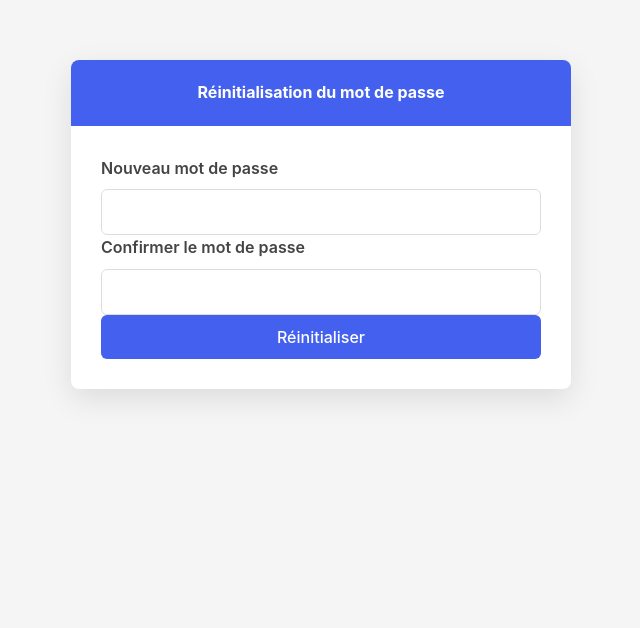
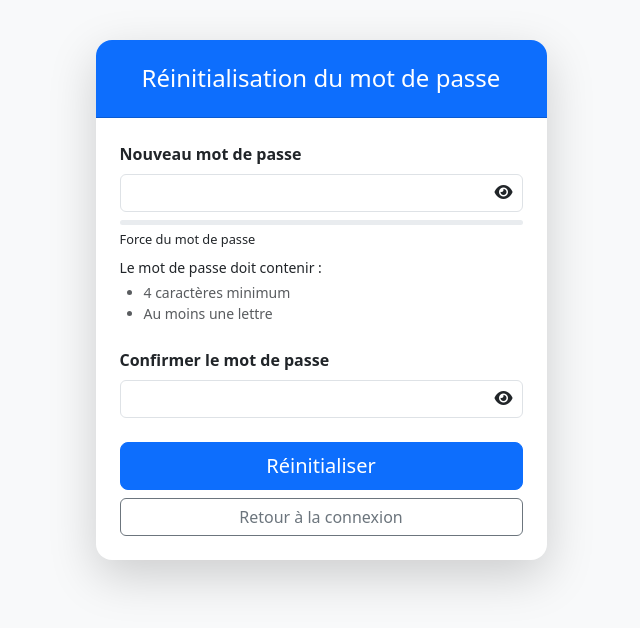
Before and after one commit to 2353523/gestion-lab, a Flask app: page /reset-password in a window 1280 px wide. Shown: the top 628 px of the page, without its empty margins (319-959 px from the left). Run offline with Flask 3, Linux system fonts and the light colour scheme; a user stored in the database is signed in; some libraries are stand-ins or nearby versions.

Commit message:
sidahmed43

```diff
--- a/templates/reset_password.html
+++ b/templates/reset_password.html
@@ -4,225 +4,114 @@
     <meta charset="UTF-8">
     <meta name="viewport" content="width=device-width, initial-scale=1.0">
     <title>Réinitialisation du mot de passe</title>
+    <!-- Bootstrap CSS -->
+    <link href="https://cdnjs.cloudflare.com/ajax/libs/bootstrap/5.3.0/css/bootstrap.min.css" rel="stylesheet">
+    <!-- Font Awesome pour les icônes -->
+    <link href="https://cdnjs.cloudflare.com/ajax/libs/font-awesome/6.4.0/css/all.min.css" rel="stylesheet">
     <style>
-        /* Reset et styles de base */
-        * {
-            margin: 0;
-            padding: 0;
-            box-sizing: border-box;
-            font-family: -apple-system, BlinkMacSystemFont, 'Segoe UI', Roboto, Oxygen, Ubuntu, Cantarell, 'Open Sans', 'Helvetica Neue', sans-serif;
+        body {
+            background-color: #f8f9fa;
+            padding-top: 40px;
         }
-
-        body {
-            background-color: #f5f5f5;
-            line-height: 1.6;
-            color: #333;
-            padding: 20px;
+        .card {
+            border: none;
+            border-radius: 1rem;
+            box-shadow: 0 0.5rem 1rem rgba(0, 0, 0, 0.15);
         }
-
-        .container {
-            max-width: 500px;
-            margin: 40px auto;
+        .card-header {
+            border-radius: 1rem 1rem 0 0 !important;
+            padding: 1.5rem;
         }
-
-        .card {
-            background: white;
-            border-radius: 8px;
-            box-shadow: 0 10px 30px rgba(0, 0, 0, 0.1);
-            overflow: hidden;
+        .form-control:focus {
+            box-shadow: 0 0 0 0.25rem rgba(13, 110, 253, 0.25);
         }
-
-        .card-header {
-            background-color: #4361ee;
-            color: white;
-            padding: 20px;
-            text-align: center;
+        .password-toggle {
+            cursor: pointer;
+            position: absolute;
+            right: 10px;
+            top: 38px;
         }
-
-        .card-title {
-            font-size: 1.4rem;
-            font-weight: 600;
+        .password-strength-meter {
+            height: 5px;
+            width: 100%;
+            background-color: #e9ecef;
+            margin-top: 10px;
+            border-radius: 3px;
         }
-
-        .card-body {
-            padding: 30px;
+        .password-strength-meter div {
+            height: 100%;
+            border-radius: 3px;
+            transition: width 0.5s ease;
         }
-
-        /* Formulaire */
-        .form-group {
-            margin-bottom: 25px;
-        }
-
-        .form-label {
-            display: block;
-            margin-bottom: 8px;
-            font-weight: 600;
-            color: #444;
-        }
-
-        .input-group {
-            position: relative;
-        }
-
-        .form-control {
-            width: 100%;
-            padding: 12px 15px;
-            border: 1px solid #ddd;
-            border-radius: 6px;
-            font-size: 1rem;
-            transition: border-color 0.2s ease;
-        }
-
-        .form-control:focus {
-            outline: none;
-            border-color: #4361ee;
-            box-shadow: 0 0 0 3px rgba(67, 97, 238, 0.15);
-        }
-
-        .form-text {
-            font-size: 0.85rem;
-            margin-top: 6px;
-            color: #666;
-        }
-
-        /* Liste de vérification du mot de passe */
-        .password-checklist {
-            margin-top: 12px;
-        }
-
-        .password-checklist ul {
-            padding-left: 15px;
+        .password-strength-text {
+            font-size: 0.8rem;
             margin-top: 5px;
         }
-
-        .password-checklist li {
-            margin-bottom: 3px;
-            list-style-type: none;
-            position: relative;
-            padding-left: 20px;
-        }
-
-        .password-checklist li::before {
-            content: '•';
-            position: absolute;
-            left: 0;
-            color: inherit;
-        }
-
-        .valid {
-            color: #22c55e;
-        }
-
-        .invalid {
-            color: #ef4444;
-        }
-
-        /* Icône de visibilité du mot de passe */
-        .password-toggle {
-            position: absolute;
-            right: 15px;
-            top: 50%;
-            transform: translateY(-50%);
-            cursor: pointer;
-            color: #666;
-            z-index: 2;
-            background: none;
-            border: none;
-            padding: 0;
-            display: flex;
-            align-items: center;
-            justify-content: center;
-        }
-
-        /* Boutons */
-        .btn {
-            display: inline-block;
-            padding: 12px 20px;
-            font-size: 1rem;
-            font-weight: 500;
-            text-align: center;
-            text-decoration: none;
-            border: none;
-            border-radius: 6px;
-            cursor: pointer;
-            transition: all 0.2s ease;
-        }
-
-        .btn-primary {
-            background-color: #4361ee;
-            color: white;
-            width: 100%;
-        }
-
-        .btn-primary:hover {
-            background-color: #3a56d4;
-        }
-
-        .btn-link {
-            background: none;
-            color: #4361ee;
-            padding: 10px;
-            width: 100%;
-            text-align: center;
-            margin-top: 10px;
-            display: block;
-        }
-
-        .btn-link:hover {
-            text-decoration: underline;
-            background-color: rgba(67, 97, 238, 0.05);
-        }
-
-        .error-text {
-            color: #ef4444;
-            font-size: 0.85rem;
-            margin-top: 6px;
-        }
-
-        /* Icons */
-        .icon {
-            display: inline-block;
-            width: 1em;
-            height: 1em;
-            stroke-width: 0;
-            stroke: currentColor;
-            fill: currentColor;
-            vertical-align: -0.125em;
-            margin-right: 5px;
-        }
+        .very-weak { width: 33%; background-color: #dc3545; }
+        .medium { width: 66%; background-color: #ffc107; }
+        .strong { width: 100%; background-color: #198754; }
     </style>
 </head>
 <body>
-    <div class="container mt-5">
+    <div class="container">
         <div class="row justify-content-center">
-            <div class="col-md-6">
-                <div class="card shadow">
-                    <div class="card-header bg-primary text-white">
+            <div class="col-md-6 col-lg-5">
+                <div class="card shadow-lg">
+                    <div class="card-header bg-primary text-white text-center">
                         <h4 class="mb-0">Réinitialisation du mot de passe</h4>
                     </div>
-                    <div class="card-body">
+                    <div class="card-body p-4">
+                        <!-- Flash messages -->
                         {% with messages = get_flashed_messages(with_categories=true) %}
                             {% if messages %}
                                 {% for category, message in messages %}
-                                    <div class="alert alert-{{ category }} alert-dismissible fade show">
+                                    <div class="alert alert-{{ category }} alert-dismissible fade show" role="alert">
                                         {{ message }}
-                                        <button type="button" class="btn-close" data-bs-dismiss="alert"></button>
+                                        <button type="button" class="btn-close" data-bs-dismiss="alert" aria-label="Close"></button>
                                     </div>
                                 {% endfor %}
                             {% endif %}
                         {% endwith %}
 
-                        <form method="POST" action="{{ url_for('reset_password') }}"><input type="hidden" name="csrf_token" value="{{ csrf_token() }}">
-                            <div class="mb-3">
-                                <label for="new_password" class="form-label">Nouveau mot de passe</label>
+                        <form id="passwordResetForm" method="POST" action="{{ url_for('reset_password') }}">
+                            <input type="hidden" name="csrf_token" value="{{ csrf_token() }}">
+
+                            <div class="mb-4 position-relative">
+                                <label for="new_password" class="form-label fw-bold">Nouveau mot de passe</label>
                                 <input type="password" class="form-control" id="new_password" name="new_password" required>
+                                <span class="password-toggle" onclick="togglePasswordVisibility('new_password', 'toggleIcon1')">
+                                    <i id="toggleIcon1" class="fa fa-eye"></i>
+                                </span>
+                                <!-- Indicateur de force du mot de passe -->
+                                <div class="password-strength-meter mt-2">
+                                    <div id="strength-meter"></div>
+                                </div>
+                                <div class="password-strength-text" id="password-strength-text">Force du mot de passe</div>
+
+                                <!-- Critères du mot de passe -->
+                                <div class="mt-2 small">
+                                    <p class="mb-1">Le mot de passe doit contenir :</p>
+                                    <ul class="ps-4">
+                                        <li id="length" class="text-muted">4 caractères minimum</li>
+                                        <li id="letter" class="text-muted">Au moins une lettre</li>
+                                    </ul>
+                                </div>
                             </div>
-                            <div class="mb-3">
-                                <label for="confirm_password" class="form-label">Confirmer le mot de passe</label>
+
+                            <div class="mb-4 position-relative">
+                                <label for="confirm_password" class="form-label fw-bold">Confirmer le mot de passe</label>
                                 <input type="password" class="form-control" id="confirm_password" name="confirm_password" required>
+                                <span class="password-toggle" onclick="togglePasswordVisibility('confirm_password', 'toggleIcon2')">
+                                    <i id="toggleIcon2" class="fa fa-eye"></i>
+                                </span>
+                                <div class="invalid-feedback" id="password-match-feedback">
+                                    Les mots de passe ne correspondent pas
+                                </div>
                             </div>
-                            <div class="d-grid">
-                                <button type="submit" class="btn btn-primary">Réinitialiser</button>
+
+                            <div class="d-grid gap-2">
+                                <button type="submit" class="btn btn-primary btn-lg" id="submit-btn">Réinitialiser</button>
+                                <a href="{{ url_for('login') }}" class="btn btn-outline-secondary">Retour à la connexion</a>
                             </div>
                         </form>
                     </div>
@@ -231,6 +120,148 @@
         </div>
     </div>
 
+    <!-- Bootstrap Bundle with Popper -->
+    <script src="https://cdnjs.cloudflare.com/ajax/libs/bootstrap/5.3.0/js/bootstrap.bundle.min.js"></script>
 
+    <script>
+        // Fonction pour basculer la visibilité du mot de passe
+        function togglePasswordVisibility(inputId, iconId) {
+            const passwordInput = document.getElementById(inputId);
+            const icon = document.getElementById(iconId);
+
+            if (passwordInput.type === 'password') {
+                passwordInput.type = 'text';
+                icon.classList.remove('fa-eye');
+                icon.classList.add('fa-eye-slash');
+            } else {
+                passwordInput.type = 'password';
+                icon.classList.remove('fa-eye-slash');
+                icon.classList.add('fa-eye');
+            }
+        }
+
+        // Variables pour les éléments du formulaire
+        const newPassword = document.getElementById('new_password');
+        const confirmPassword = document.getElementById('confirm_password');
+        const submitBtn = document.getElementById('submit-btn');
+        const strengthMeter = document.getElementById('strength-meter');
+        const strengthText = document.getElementById('password-strength-text');
+        const form = document.getElementById('passwordResetForm');
+
+        // Critères du mot de passe
+        const lengthCriterion = document.getElementById('length');
+        const letterCriterion = document.getElementById('letter');
+
+        // Vérification en temps réel de la force du mot de passe
+        newPassword.addEventListener('input', function() {
+            const password = newPassword.value;
+            let strength = 0;
+            let feedback = '';
+
+            // Vérification des critères
+            const hasLength = password.length >= 4;
+            const hasLetter = /[a-zA-Z]/.test(password);
+
+            // Mise à jour visuelle des critères
+            lengthCriterion.className = hasLength ? 'text-success' : 'text-muted';
+            letterCriterion.className = hasLetter ? 'text-success' : 'text-muted';
+
+            // Calcul de la force
+            if (password.length >= 4 && password.length < 6) strength = 1;
+            else if (password.length >= 6 && password.length < 8) strength = 2;
+            else if (password.length >= 8) strength = 3;
+
+            // Ajustement supplémentaire en fonction de la complexité
+            if (hasLetter && /[0-9]/.test(password)) strength = Math.min(strength + 1, 3);
+            if (/[!@#$%^&*(),.?":{}|<>]/.test(password)) strength = Math.min(strength + 1, 3);
+
+            // Mise à jour de l'indicateur de force
+            strengthMeter.className = '';
+
+            if (password.length === 0) {
+                strengthMeter.style.width = '0%';
+                strengthText.textContent = 'Force du mot de passe';
+                strengthText.className = 'password-strength-text';
+            } else if (strength === 1) {
+                strengthMeter.classList.add('very-weak');
+                feedback = 'Faible';
+            } else if (strength === 2) {
+                strengthMeter.classList.add('medium');
+                feedback = 'Moyen';
+            } else {
+                strengthMeter.classList.add('strong');
+                feedback = 'Fort';
+            }
+
+            if (password.length > 0) {
+                strengthText.textContent = feedback;
+                // Mise à jour de la classe pour la couleur du texte
+                strengthText.className = 'password-strength-text';
+                if (strength === 1) {
+                    strengthText.classList.add('text-danger');
+                } else if (strength === 2) {
+                    strengthText.classList.add('text-warning');
+                } else {
+                    strengthText.classList.add('text-success');
+                }
+            }
+
+            // Vérifier la correspondance si le champ de confirmation contient déjà une valeur
+            if (confirmPassword.value) {
+                checkPasswordMatch();
+            }
+        });
+
+        // Vérification de la correspondance des mots de passe
+        function checkPasswordMatch() {
+            const password = newPassword.value;
+            const confirm = confirmPassword.value;
+            const feedback = document.getElementById('password-match-feedback');
+
+            if (confirm === '') {
+                confirmPassword.classList.remove('is-invalid');
+                confirmPassword.classList.remove('is-valid');
+            } else if (password !== confirm) {
+                confirmPassword.classList.add('is-invalid');
+                confirmPassword.classList.remove('is-valid');
+                feedback.style.display = 'block';
+                return false;
+            } else {
+                confirmPassword.classList.remove('is-invalid');
+                confirmPassword.classList.add('is-valid');
+                feedback.style.display = 'none';
+                return true;
+            }
+            return true;
+        }
+
+        // Écouteur d'événements pour la vérification de correspondance
+        confirmPassword.addEventListener('input', checkPasswordMatch);
+
+        // Validation avant soumission du formulaire
+        form.addEventListener('submit', function(event) {
+            const password = newPassword.value;
+            const isValid = checkPasswordMatch();
+            const hasMinLength = password.length >= 4;
+            const hasLetter = /[a-zA-Z]/.test(password);
+
+            // Empêcher la soumission si les mots de passe ne correspondent pas
+            if (!isValid) {
+                event.preventDefault();
+                alert('Les mots de passe ne correspondent pas.');
+                return;
+            }
+
+            // Vérification des critères minimum pour le mot de passe
+            if (!hasMinLength || !hasLetter) {
+                event.preventDefault();
+                let errorMsg = 'Le mot de passe doit contenir ';
+                if (!hasMinLength) errorMsg += 'au moins 4 caractères';
+                if (!hasMinLength && !hasLetter) errorMsg += ' et ';
+                if (!hasLetter) errorMsg += 'au moins une lettre';
+                alert(errorMsg + '.');
+            }
+        });
+    </script>
 </body>
 </html>
--- a/templates/verify_code.html
+++ b/templates/verify_code.html
@@ -18,7 +18,7 @@
         <div class="auth-card card">
             <div class="card-body p-4">
                 <div class="text-center mb-4">
-                    <img src="/static/logo.png" alt="Logo" class="logo">
+                    <img src="/static/university-logo.png" alt="Logo" class="logo">
                     <h3 class="mb-3">Vérification du code</h3>
                     <p class="text-muted">Code envoyé à : {{ email }}</p>
                 </div>
```
Also changed, not shown: static/logo_gp.png.
